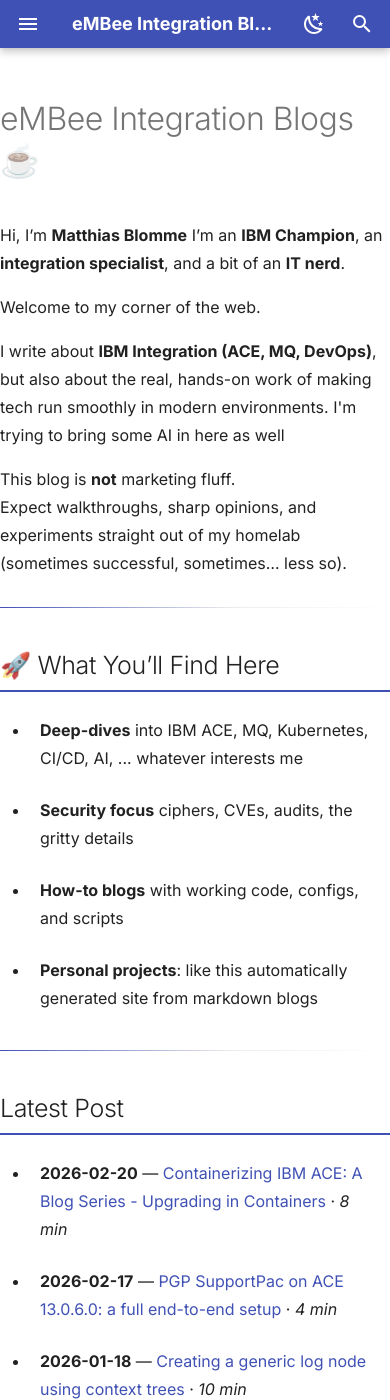
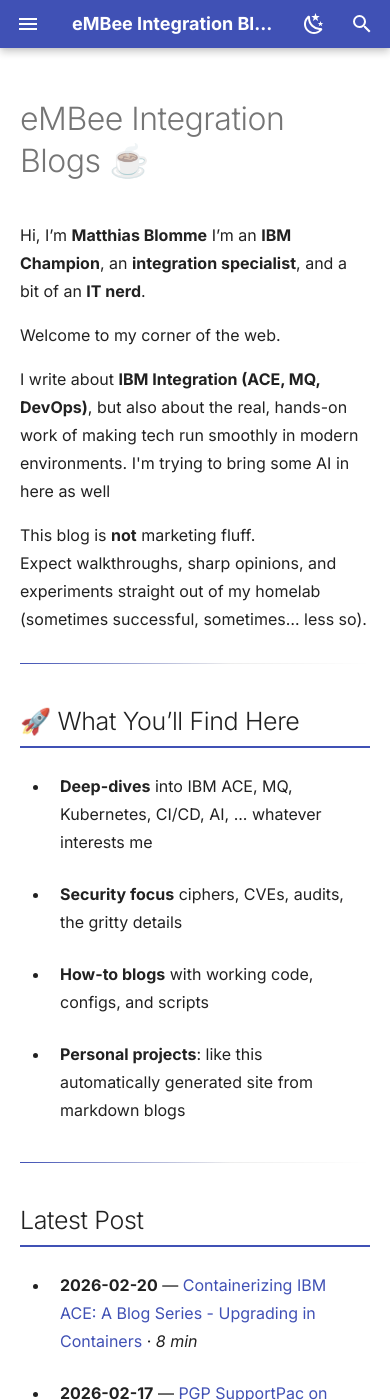
Before and after one commit to matthiasblomme/blogs, an MkDocs documentation site: the page built from docs/index.md, in a window 390 px wide and 1400 px high. Built offline with MkDocs 1.6.1 and Material for MkDocs 9.7.7, drawn with Linux system fonts in a browser that asks for light colours.

Commit message:
fix narrow layout: add horizontal padding on mobile viewports
Adds a media query for <=60em (Material's left-sidebar breakpoint) that
gives .md-content__inner 1rem horizontal padding, preventing content from
sitting flush against the viewport edge on narrow screens.

Co-Authored-By: Claude Sonnet 4.6 <noreply@anthropic.com>

```diff
--- a/docs/assets/extra.css
+++ b/docs/assets/extra.css
@@ -264,3 +264,15 @@
 .md-content__inner > ul > li:hover {
   background: var(--md-default-bg-color--light);
 }
+
+/* =====================================================
+   NARROW / MOBILE LAYOUT
+   ===================================================== */
+
+/* Add breathing room when left nav sidebar is hidden (<= 60em) */
+@media screen and (max-width: 60em) {
+  .md-content__inner {
+    padding-left: 1rem;
+    padding-right: 1rem;
+  }
+}
```
